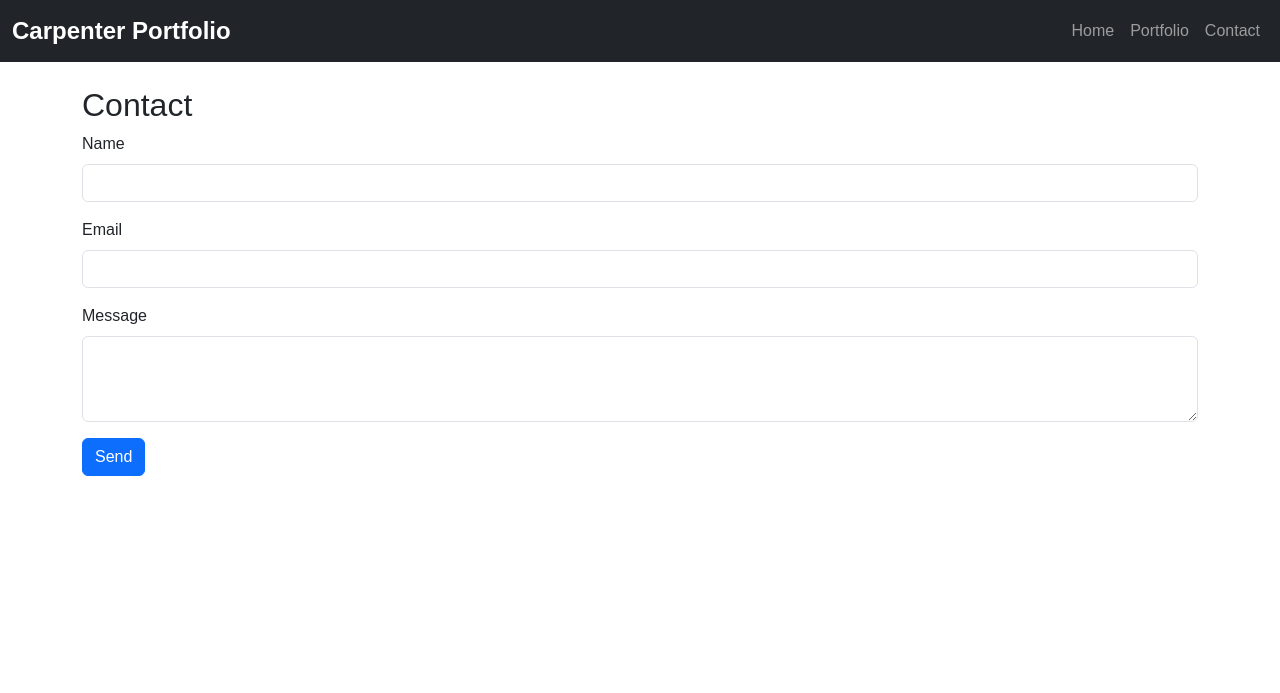
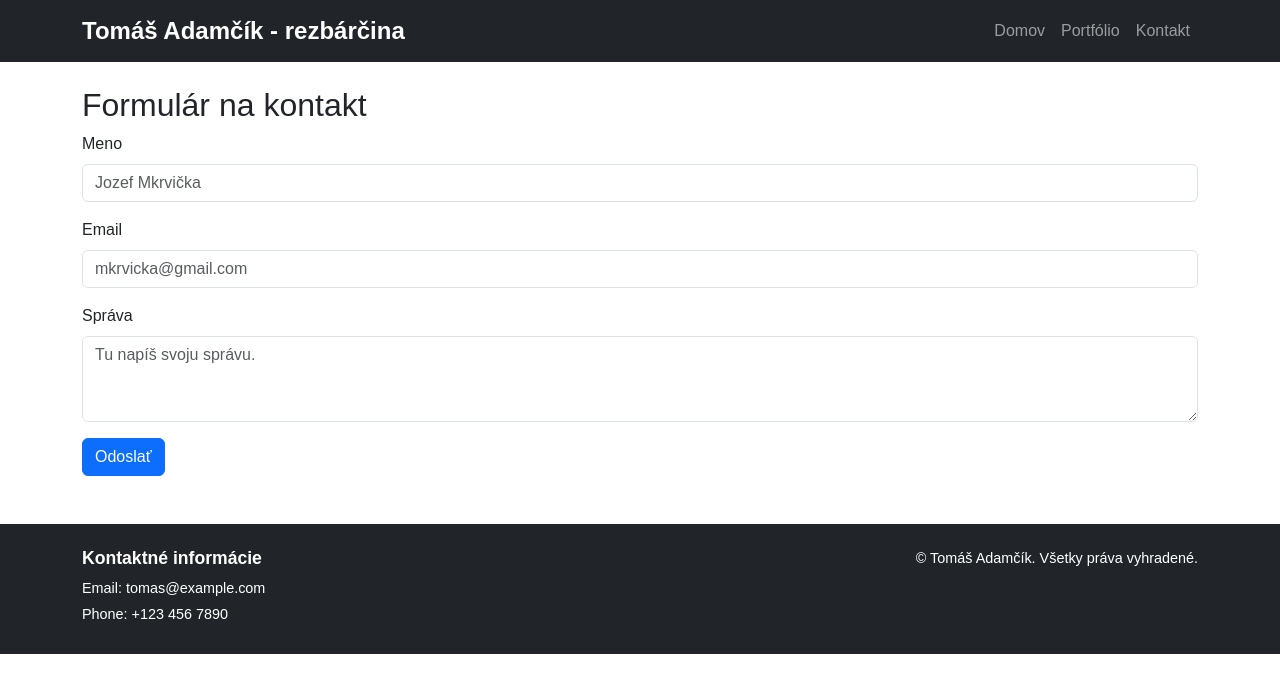
Before and after one commit to janohradil/adamecko, a FastAPI app: page /contact in a window 1280 px wide. Shown: the top 693 px of the page. Run offline with FastAPI, Linux system fonts and the light colour scheme; some libraries are stand-ins or nearby versions.

Commit message:
add slovak lang

```diff
--- a/app/main.py
+++ b/app/main.py
@@ -2,6 +2,7 @@
 from fastapi.responses import HTMLResponse
 from fastapi.staticfiles import StaticFiles
 from fastapi.templating import Jinja2Templates
+from datetime import datetime
 
 app = FastAPI()
 
@@ -11,7 +12,8 @@
 
 @app.get("/", response_class=HTMLResponse)
 async def home(request: Request):
-    return templates.TemplateResponse("home.html", {"request": request})
+    current_year = datetime.now().year
+    return templates.TemplateResponse("home.html", {"request": request, "year": current_year})
 
 @app.get("/portfolio", response_class=HTMLResponse)
 async def portfolio(request: Request):
@@ -21,9 +23,9 @@
 async def portfolio_items(request: Request):
     # Example portfolio data
     portfolio_data = [
-        {"title": "Wooden Table", "description": "Handcrafted oak table."},
-        {"title": "Cabinet", "description": "Custom-made kitchen cabinet."},
-        {"title": "Deck", "description": "Outdoor deck made from cedar wood."}
+        {"title": "Drevený stôl", "description": "Ručne zhotovený drevený jedálenský stôl."},
+        {"title": "Kuchynské skrine", "description": "Na mieru zhotovené kuchynské skrine."},
+        {"title": "Oltár", "description": "Oltárny stôl na liturgické účely."}
     ]
     return templates.TemplateResponse("partials/portfolio_items.html", {"request": request, "portfolio_data": portfolio_data})
 
--- a/app/static/css/styles.css
+++ b/app/static/css/styles.css
@@ -21,3 +21,18 @@
     font-size: 1rem;
     color: #7f8c8d;
 }
+
+footer {
+    background-color: #343a40;
+    color: #f8f9fa;
+    font-size: 0.9rem;
+}
+
+footer h5 {
+    font-size: 1.1rem;
+    font-weight: bold;
+}
+
+footer p {
+    margin-bottom: 0.3rem;
+}
--- a/app/templates/base.html
+++ b/app/templates/base.html
@@ -10,17 +10,37 @@
 </head>
 <body>
     <nav class="navbar navbar-expand-lg navbar-dark bg-dark">
-        <div class="container-fluid">
-            <a class="navbar-brand" href="/">Carpenter Portfolio</a>
-            <div class="navbar-nav">
-                <a class="nav-link" href="/">Home</a>
-                <a class="nav-link" href="/portfolio">Portfolio</a>
-                <a class="nav-link" href="/contact">Contact</a>
+        <div class="container">
+                <a class="navbar-brand" href="/">Tomáš Adamčík - rezbárčina</a>
+            <div class="row">
+                <div class="col-md-6 text-md-end">
+                    <div class="navbar-nav">
+                        <a class="nav-link" href="/">Domov</a>
+                        <a class="nav-link" href="/portfolio">Portfólio</a>
+                        <a class="nav-link" href="/contact">Kontakt</a>
+                    </div>
+                </div>
             </div>
         </div>
     </nav>
     <div class="container mt-4">
         {% block content %}{% endblock %}
     </div>
+
+    <!-- Footer Section -->
+    <footer class="bg-dark text-white mt-5 py-4">
+        <div class="container">
+            <div class="row">
+                <div class="col-md-6">
+                    <h5>Kontaktné informácie</h5>
+                    <p>Email: tomas@example.com</p>
+                    <p>Phone: +123 456 7890</p>
+                </div>
+                <div class="col-md-6 text-md-end">
+                    <p>&copy; {{ year }} Tomáš Adamčík. Všetky práva vyhradené.</p>
+                </div>
+            </div>
+        </div>
+    </footer>
 </body>
 </html>
--- a/app/templates/contact.html
+++ b/app/templates/contact.html
@@ -1,20 +1,22 @@
 {% extends "base.html" %}
 
 {% block content %}
-<h2>Contact</h2>
+<h2>Formulár na kontakt</h2>
 <form>
     <div class="mb-3">
-        <label for="name" class="form-label">Name</label>
-        <input type="text" class="form-control" id="name" required>
+        <label for="name" class="form-label">Meno</label>
+        <input type="text" class="form-control" placeholder="Jozef Mkrvička" id="name" required>
     </div>
     <div class="mb-3">
         <label for="email" class="form-label">Email</label>
-        <input type="email" class="form-control" id="email" required>
+        <input type="email" class="form-control" placeholder="mkrvicka@gmail.com" id="email" required>
     </div>
     <div class="mb-3">
-        <label for="message" class="form-label">Message</label>
-        <textarea class="form-control" id="message" rows="3" required></textarea>
+        <label for="message" class="form-label">Správa</label>
+        <textarea class="form-control" id="message" rows="3" placeholder="Tu napíš svoju správu." required></textarea>
     </div>
-    <button type="submit" class="btn btn-primary">Send</button>
+    <button type="submit" class="btn btn-primary">Odoslať</button>
 </form>
+
+
 {% endblock %}
--- a/app/templates/home.html
+++ b/app/templates/home.html
@@ -2,7 +2,7 @@
 
 {% block content %}
 <div class="text-center">
-    <h1>Welcome to My Carpentry Portfolio</h1>
-    <p>Explore my projects and get in touch for custom woodwork.</p>
+    <h1>Vitajte na stránke rezbára Tomáša Adamčíka</h1>
+    <p>Prezrite si moje diela a neváhajte ma kontaktovať ohľadom rezbárčiny na mieru.</p>
 </div>
 {% endblock %}
--- a/app/templates/portfolio.html
+++ b/app/templates/portfolio.html
@@ -1,7 +1,7 @@
 {% extends "base.html" %}
 
 {% block content %}
-<h2>Portfolio</h2>
+<h2>Portfólio</h2>
 <div id="portfolio-items" hx-get="/portfolio/items" hx-trigger="load">
     Loading projects...
 </div>
```
